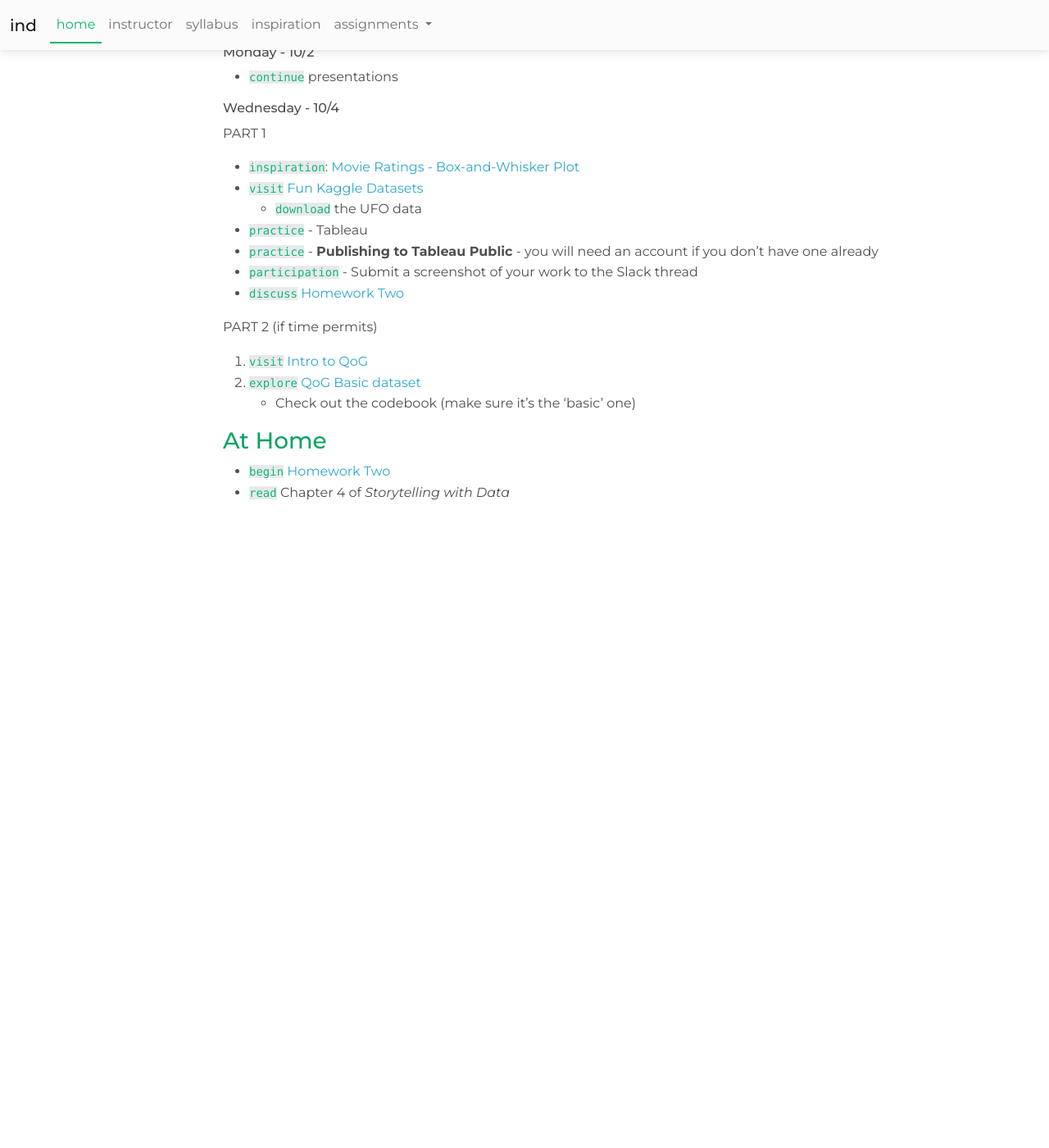
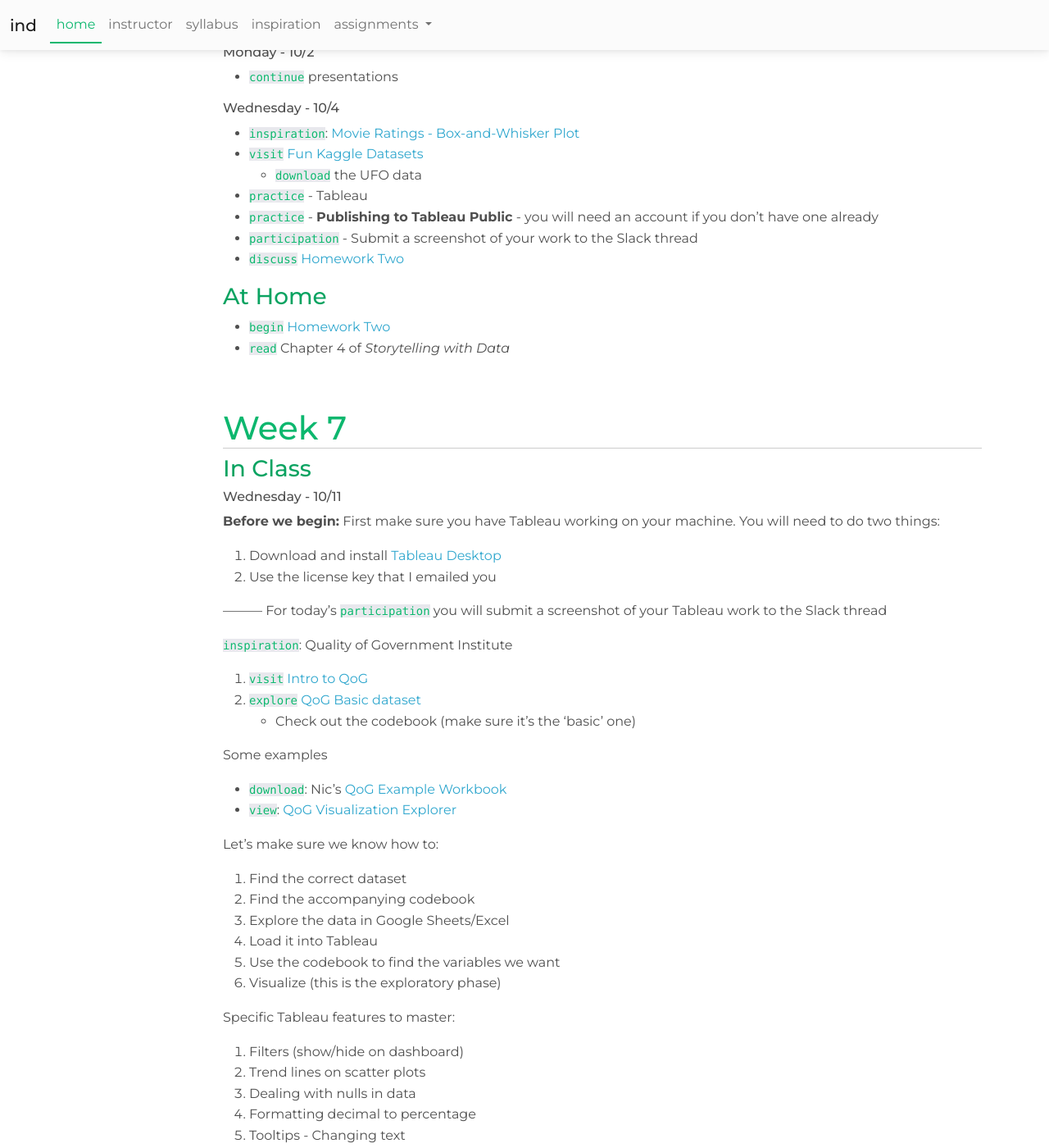
Before and after one commit to nicnosis/cu-courses, a Jekyll site: the page built from fa23/ind/index.md, in a window 1280 px wide and 1400 px high, scrolled down 3827 px. Shown: the whole window at 82% size. Built offline with Jekyll 4.4.1, drawn with Linux system fonts in a browser that asks for light colours; nearby versions of some CDN libraries; before the commit the page ends 4457 px from its top, so only the background shows below that; some of the changed text lies outside the part shown.

Commit message:
add qog stuff for ind

```diff
--- a/fa23/ind/index.md
+++ b/fa23/ind/index.md
@@ -142,7 +142,6 @@ Please use the [Zoom link](https://clarkson.zoom.us/j/9445480243) to access toda
 * `continue` presentations
 
 #### Wednesday - 10/4
-PART 1
 * `inspiration`: [Movie Ratings - Box-and-Whisker Plot](https://www.reddit.com/r/dataisbeautiful/comments/16ywcoa/oc_ever_wondered_which_genre_of_movies_has_the/?utm_source=share&utm_medium=web2x&context=3)
 * `visit` [Fun Kaggle Datasets](https://www.kaggle.com/code/rtatman/fun-beginner-friendly-datasets)
   * `download` the UFO data
@@ -151,11 +150,47 @@ PART 1
 * `participation` - Submit a screenshot of your work to the Slack thread
 * `discuss` [Homework Two](assignments/hw2.html)
 
-PART 2 (if time permits)
-1. `visit` [Intro to QoG](https://www.gu.se/en/quality-government)
-2. `explore` [QoG Basic dataset](https://www.gu.se/en/quality-government/qog-data/data-downloads/basic-dataset)
-  * Check out the codebook (make sure it's the 'basic' one)
-
 ### At Home
 * `begin` [Homework Two](assignments/hw2.html)
 * `read` Chapter 4 of _Storytelling with Data_
+
+## Week 7
+### In Class
+#### Wednesday - 10/11
+__Before we begin:__
+First make sure you have Tableau working on your machine. You will need to do two things:
+1. Download and install [Tableau Desktop](https://www.tableau.com/products/desktop/download)
+2. Use the license key that I emailed you
+
+———
+For today's `participation` you will submit a screenshot of your Tableau work to the Slack thread
+
+`inspiration`: Quality of Government Institute
+1. `visit` [Intro to QoG](https://www.gu.se/en/quality-government)
+2. `explore` [QoG Basic dataset](https://www.gu.se/en/quality-government/qog-data/data-downloads/basic-dataset)
+* Check out the codebook (make sure it's the 'basic' one)
+
+Some examples
+* `download`: Nic's [QoG Example Workbook](https://drive.google.com/file/d/1-b2pk3ZjnJ9DEO2hA6OKx2cNXptbPIp7/view?usp=drive_link)
+* `view`: [QoG Visualization Explorer](https://www.gu.se/en/quality-government/qog-data/visualization-tools)
+
+Let's make sure we know how to:
+1. Find the correct dataset
+2. Find the accompanying codebook
+3. Explore the data in Google Sheets/Excel
+4. Load it into Tableau
+5. Use the codebook to find the variables we want
+6. Visualize (this is the exploratory phase)
+
+Specific Tableau features to master:
+1. Filters (show/hide on dashboard)
+2. Trend lines on scatter plots
+3. Dealing with nulls in data
+4. Formatting decimal to percentage
+5. Tooltips - Changing text
+6. Editing axis labels
+7. Making a dashboard
+8. Showing/hiding legends on dashboard
+
+## At Home
+* `complete` [Homework Two](assignments/hw2.html)
```
